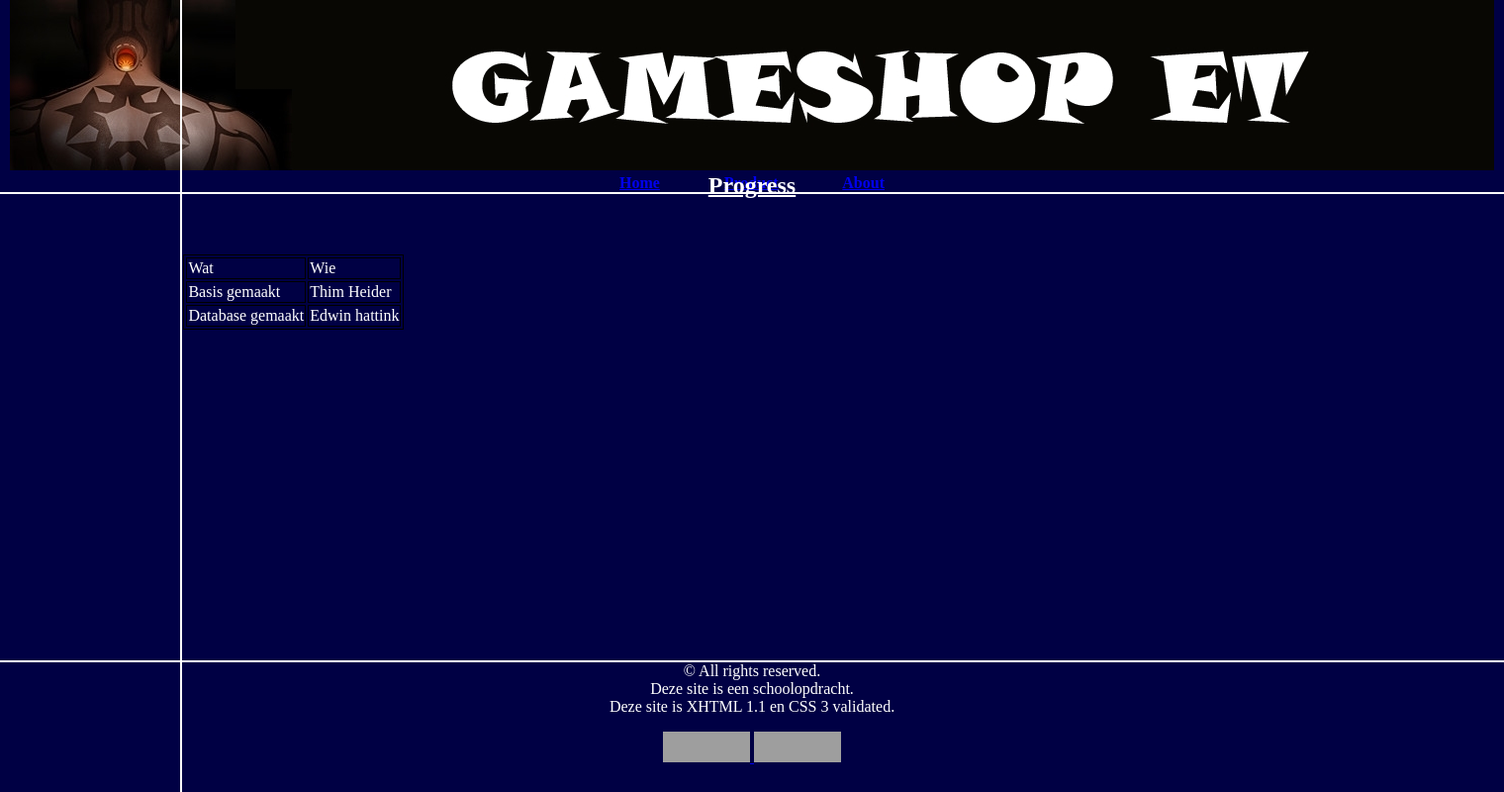
After one commit to edwinhattinkold/WEBS2, a PHP site: page /progress.php in a window 1520 px wide. The commit adds this page. Shown: the whole page at 99% size. Run offline with PHP 8.4, Linux system fonts and the light colour scheme; grey boxes are pictures that could not be loaded.

Commit message:
Layout shit Images

```diff
--- a/about.php
+++ b/about.php
@@ -1,8 +1,5 @@
 <?php include 'header.php'; ?>
 	<div id="submenu_border">
-	</div>
-	<div id="rechter_lijn">
-	</div>
 <div id = "tekst">
 	<h2>About</h2>
 	<br />
--- a/css/stijl.css
+++ b/css/stijl.css
@@ -1,10 +1,11 @@
 body
 {
-	background-color:	#44423C;
+	background-color:	#000044;
 	padding:	0px;
 	margin:	0px;
 	width:	100%;
-	height:	100%
+	height:	100%;
+	color:		white;
 }
 
 h2
@@ -18,13 +19,6 @@ h2
 	display:	block;
 	margin:	0 auto;
 	text-align:	center;
-}
-
-#bannerID a:hover
-{
-	text-decoration:	none;
-	color:	black;
-	background-color:	#BEAE7B;
 }
 
 #footer
@@ -44,6 +38,26 @@ h2
 	border-bottom-style:	solid;
 	border-bottom-width:	2px;
 	width:	100%;
+	color:		white;
+}
+
+#menu a:hover
+{
+	text-decoration:	underline;
+	background-color: white;
+	color:	#000044;
+}
+
+#menu a:visited
+{
+	color:		white;
+}
+
+#menu a:visited:hover
+{
+	text-decoration:	underline;
+	background-color: white;
+	color:	#000044;
 }
 
 #menu ul
@@ -99,17 +113,18 @@ h2
 	margin-bottom:	5%;
 }
 
-a
+#submenu ul a:hover
 {
-	text-decoration:	none;
-	color:	black;
+	text-decoration:	underline;
+	background-color: white;
+	color:	#000044;
 }
 
-a:hover
+#submenu li a:hover
 {
 	text-decoration:	underline;
-	color:	black;
-	background-color:	#B96E0A;
+	background-color: white;
+	color:	#000044;
 }
 
 .intro_tekst
@@ -151,3 +166,10 @@ a:hover
 	width:	50%;
 	margin-left:	25%;
 }
+
+#progressTable, td
+{
+	border:	1px;
+	border-style:	solid;
+	border-color: black;
+}
--- a/header.php
+++ b/header.php
@@ -8,7 +8,7 @@
 	</head>
 	<body>
 		<div id="bannerID">
-			<a href = "home.php"><img src="images/banner_webshop.gif" height="60" width="468" alt="Banner Webshop" /></a>
+			<a href = "home.php"><img src="images/banner_webshop.jpg" alt="Banner Webshop" /></a>
 		</div>
 		<div id="menu">
 			<ul>
--- a/home.php
+++ b/home.php
@@ -1,8 +1,4 @@
 <?php include 'header.php'; ?>
-	<div id="submenu_border">
-	</div>
-	<div id="rechter_lijn">
-	</div>
 <div id = "tekst">
 	<h2>Home</h2>
 	<br />
--- a/product.php
+++ b/product.php
@@ -1,8 +1,5 @@
 <?php include 'header.php'; ?>
 	<div id="submenu_border">
-	</div>
-	<div id="rechter_lijn">
-	</div>
 	<div id = "tekst">
 		<h2>Product</h2>
 	</div>
--- /dev/null
+++ b/progress.php
@@ -0,0 +1,34 @@
+<?php include 'header.php'; ?>
+	<div id="submenu_border">
+	<div id = "tekst">
+		<h2>Progress</h2>
+		<br />
+		<br />
+		<table id="progressTable">
+			<tr>
+				<td>
+					Wat
+				</td>
+				<td>
+					Wie
+				</td>
+			</tr>
+			<tr>
+				<td>
+					Basis gemaakt
+				</td>
+				<td>
+					Thim Heider
+				</td>
+			</tr>
+			<tr>
+				<td>
+					Database gemaakt
+				</td>
+				<td>
+					Edwin hattink
+				</td>
+			</tr>
+		</table>
+	</div>
+<?php include 'footer.php'; ?>
```
Also changed, not shown: images/COD1.png (added), images/COD2.png (added), images/SuperMarioBros.png (added), images/SuperSmashBrosBrawl.png (added), 1 other file.
